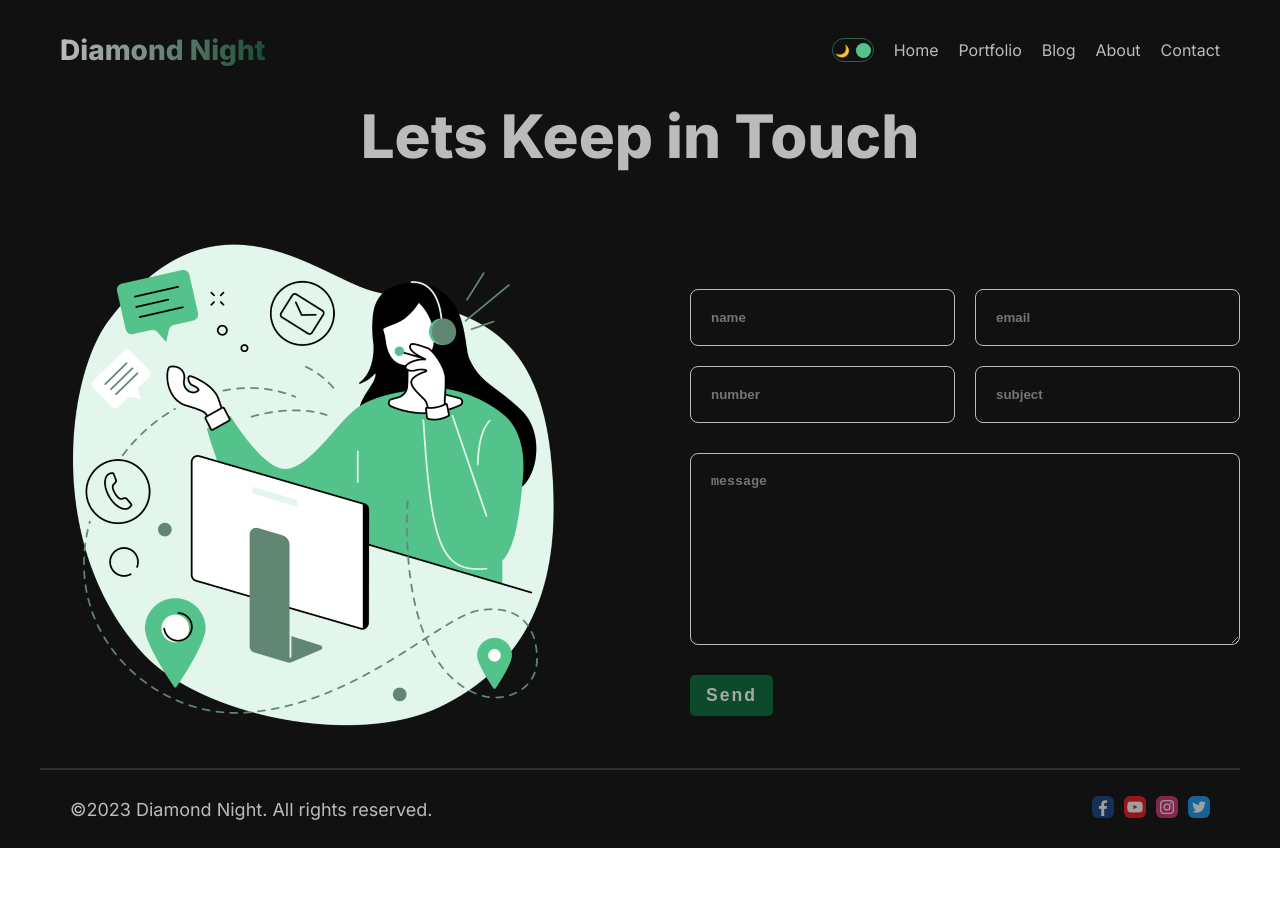
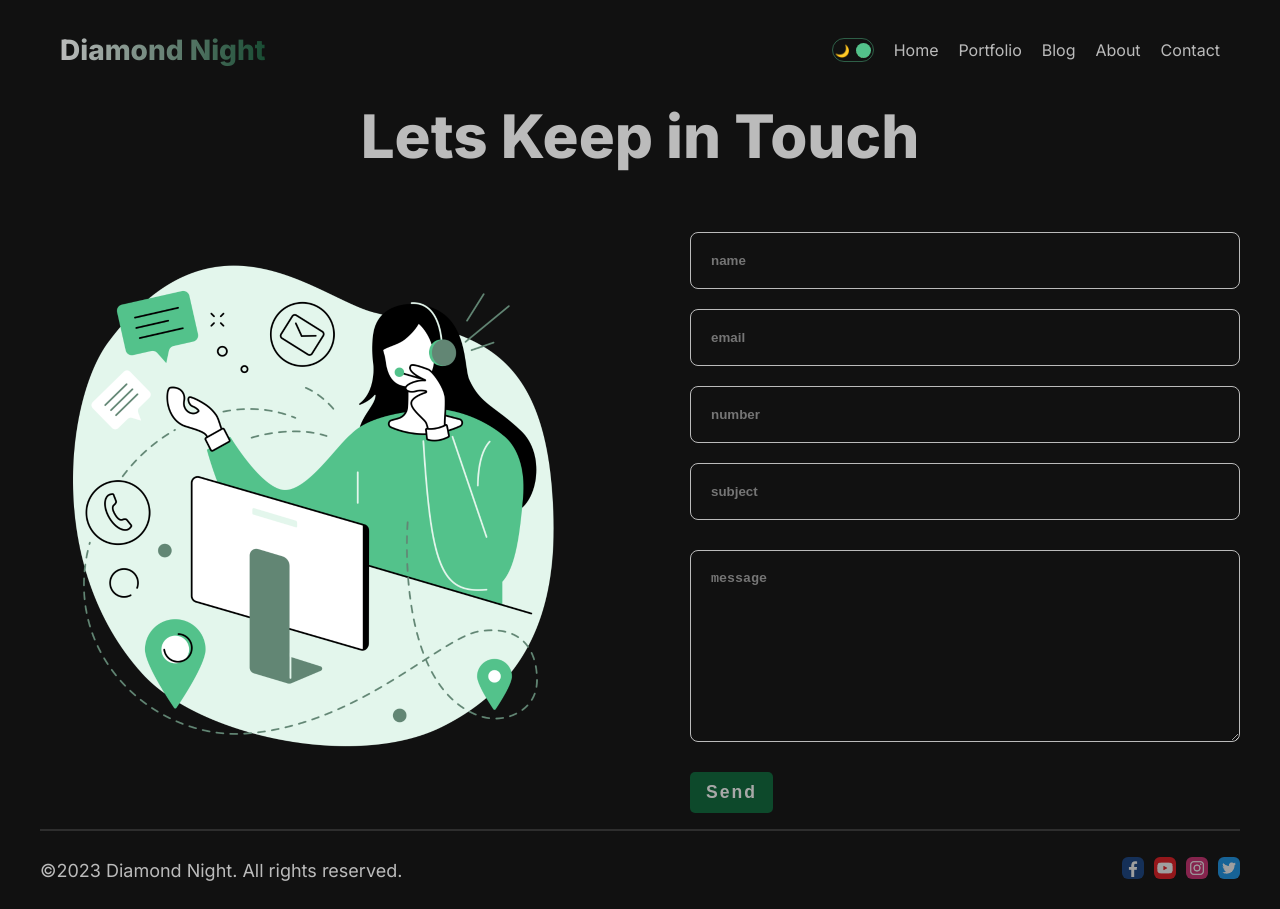
Before and after one commit to Mecha-Mind/diamondNight, a Next.js app: page /contact in a window 1280 px wide. Before the commit the page ends 848 px from the top, so only its background shows below. Built offline with nearby package versions, Linux system fonts and the light colour scheme.

Commit message:
css updates

```diff
--- a/src/app/(dynamic)/portfolio/[category]/page.module.css
+++ b/src/app/(dynamic)/portfolio/[category]/page.module.css
@@ -41,7 +41,7 @@
 }
 
 .title {
-  font-size: 40px;
+  font-size: 36px;
 }
 
 .desc {
--- a/src/app/(dynamic)/portfolio/page.module.css
+++ b/src/app/(dynamic)/portfolio/page.module.css
@@ -1,5 +1,5 @@
 .mainTitle {
-  font-size: 72px;
+  font-size: 62px;
   margin-bottom: 40px;
 }
 
--- a/src/app/(static)/contact/page.jsx
+++ b/src/app/(static)/contact/page.jsx
@@ -2,7 +2,6 @@
 import React from 'react'
 import styles from './page.module.css';
 import Image from 'next/image';
-import Link from 'next/link';
 import ContactButton from '@/elements/contactButton/ContactButton';
 export const metadata = {
   title: "Diamond Night - Contact us",
--- a/src/app/(static)/contact/page.module.css
+++ b/src/app/(static)/contact/page.module.css
@@ -1,7 +1,7 @@
 
 .title {
-  font-size: 60px;
-  margin-bottom: 80px;
+  font-size: 48px;
+  margin-bottom: 40px;
   text-align: center;
 }
 
@@ -19,6 +19,11 @@
   display: none;
 }
 @media (min-width: 992px) {
+  .title{
+    font-size: 60px;
+    margin-bottom: 60px;
+  }
+
   .imgContainer {
     display: block;
   }
@@ -49,7 +54,7 @@
 .form .inputs {
   width: 100%;
   display: grid;
-  grid-template-columns: repeat(auto-fill, minmax(250px, 1fr));
+  grid-template-columns: repeat(auto-fill, minmax(300px, 1fr));
   grid-gap: 20px;
 }
 
--- a/src/app/page.module.css
+++ b/src/app/page.module.css
@@ -8,7 +8,7 @@
   align-items: center;
   justify-content: space-between;
   flex-direction: column;
-  height: calc(100vh - 180px);
+  height: calc(100vh - 200px);
 }
 
 
--- a/src/components/footer/footer.module.css
+++ b/src/components/footer/footer.module.css
@@ -5,9 +5,9 @@
   align-items: center;
   justify-content: space-between;
   margin: 1rem auto 0;
-  padding: 10px 30px;
+  padding: 10px 0;
   border-top: 2px solid #ffffff20;
-  /* position: fixed; */
+  position: relative;
   bottom: 0;
   left: 0;
 }
```
